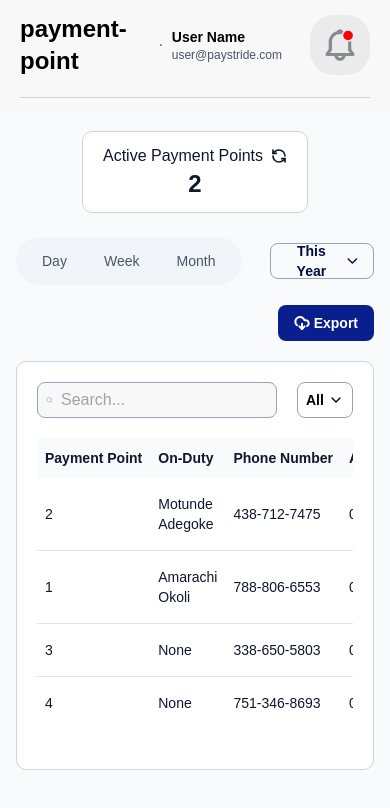
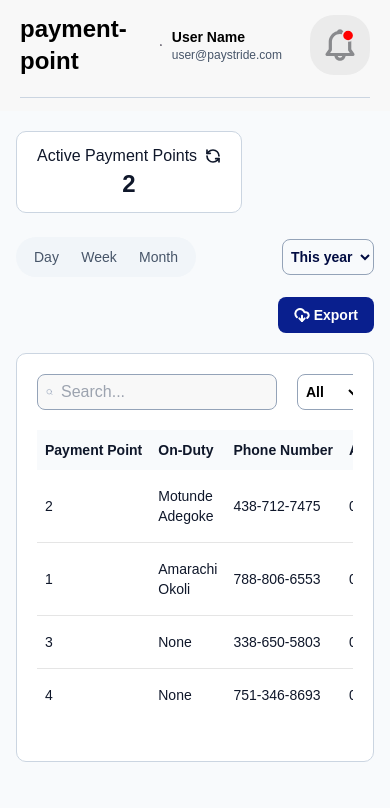
Before and after one commit to Paystride-Official/paystride-web, a Next.js app: page /payment-point in a window 390 px wide. Shown: the top 808 px of the page. Built offline with nearby package versions, Linux system fonts and the light colour scheme.

Commit message:
page fix

```diff
--- a/app/(dashboard)/payment-point/_component/AddnewPaymentpoint.tsx
+++ b/app/(dashboard)/payment-point/_component/AddnewPaymentpoint.tsx
@@ -24,13 +24,13 @@ const AddnewPaymentpoint = () => {
           Add New
         </button>
       </AlertDialogTrigger>
-      <AlertDialogContent className="max-w-[446px]">
+      <AlertDialogContent className="sm:w-[446px]">
         <AlertDialogHeader>
           <AlertDialogTitle>Add New Payment Point</AlertDialogTitle>
           <AlertDialogDescription>
             <form className="pt-5">
-              <section className="flex items-center justify-between gap-5 px-2">
-                <div className="flex-[2]">
+              <section className="flex items-center justify-between gap-5 min-[450px]:px-2">
+                <div className="min-[501px]:flex-[2] w-[6.1rem]">
                   <label
                     htmlFor="paymentpoint"
                     className="font-semibold text-sm text-[#475569]"
--- a/app/(dashboard)/payment-point/_component/EditModal.tsx
+++ b/app/(dashboard)/payment-point/_component/EditModal.tsx
@@ -16,10 +16,13 @@ import React, { useState } from 'react';
 type Props = {
   paymentPoint: string;
   status: 'Active' | 'Inactive';
+  onDuty: string;
 };
 
-const EditModal = ({ paymentPoint, status }: Props) => {
+const EditModal = ({ paymentPoint, status, onDuty }: Props) => {
   const [activeChoice, setActiveChoice] = useState(status);
+
+  const otherStaff = paymentpointStaff.filter((staff) => staff !== onDuty);
 
   return (
     <AlertDialog>
@@ -34,7 +37,7 @@ const EditModal = ({ paymentPoint, status }: Props) => {
               <div>
                 <label
                   htmlFor="staff"
-                  className="font-semibold text-sm text-[#475569]"
+                  className="font-semibold text-sm text-[#475569] text-start"
                 >
                   Staff
                 </label>
@@ -43,7 +46,8 @@ const EditModal = ({ paymentPoint, status }: Props) => {
                   id="staff"
                   className="w-full border border-[#94A3B8] h-9 rounded-[8px] px-[10px] text-sm outline-none"
                 >
-                  {paymentpointStaff.map((staff, index) => (
+                  <option value={onDuty}>{onDuty}</option>
+                  {otherStaff.map((staff, index) => (
                     <option key={index} value={staff} className="text-sm">
                       {staff}
                     </option>
@@ -54,7 +58,7 @@ const EditModal = ({ paymentPoint, status }: Props) => {
               <section className="my-5 flex gap-6 items-center">
                 <div
                   className={cn('flex gap-2', {
-                    '': activeChoice === 'Active',
+                    null: activeChoice === 'Active',
                   })}
                 >
                   <div
@@ -72,7 +76,7 @@ const EditModal = ({ paymentPoint, status }: Props) => {
 
                 <div
                   className={cn('flex gap-2', {
-                    '': activeChoice === 'Inactive',
+                    null: activeChoice === 'Inactive',
                   })}
                 >
                   <div
--- a/app/(dashboard)/payment-point/page.tsx
+++ b/app/(dashboard)/payment-point/page.tsx
@@ -3,7 +3,7 @@ import Export from '@/components/DataTable/Export/Export';
 import FilterBtn from '@/components/DataTable/Filter/Filter';
 import SearchBar from '@/components/DataTable/Search/Search';
 import { paymentpointColumn, paymentpointData } from '@/constants/tableData';
-import { ChevronDown, RefreshCcw } from 'lucide-react';
+import { RefreshCcw } from 'lucide-react';
 import React from 'react';
 import AddnewPaymentpoint from './_component/AddnewPaymentpoint';
 
@@ -11,8 +11,8 @@ const PaymentPoint = () => {
   return (
     <div className="pt-5 pb-[52px]">
       <div className="flex flex-col gap-5">
-        <div className="flex flex-col lg:flex-row items-center justify-between gap-6">
-          <div className="bg-white py-3 px-5 gap-1 text-center border border-[#CBD5E1] rounded-[10px] text-[#0F172A]">
+        <div className="flex flex-col lg:flex-row lg:items-center justify-between gap-6">
+          <div className="bg-white py-3 px-5 gap-1 text-center border border-[#CBD5E1] rounded-[10px] text-[#0F172A] w-fit">
             <p className="flex items-center gap-2">
               Active Payment Points <RefreshCcw size={16} strokeWidth={2.5} />
             </p>
@@ -20,33 +20,32 @@ const PaymentPoint = () => {
               2
             </h1>
           </div>
-          <div className="flex items-center gap-7 text-sm">
-            <div className="flex w-[240px] h-12 items-center justify-between px-[10px] bg-[#F1F5F9] rounded-[40px] text-[#475569]">
+          <div className="flex items-center gap-7 text-sm w-full min-[450px]:w-auto justify-between">
+            <div className="flex w-[180px] min-[450px]:w-[240px] h-10 min-[450px]:h-12 items-center justify-between px-2 min-[450px]:px-[10px] bg-[#F1F5F9] rounded-[40px] text-[#475569]">
               <button
                 type="button"
-                className="bg-transparent hover:bg-[#DEE4FF] py-2 px-4 rounded-[20px]"
+                className="bg-transparent hover:bg-[#DEE4FF] py-1 min-[450px]:py-2 px-[10px] min-[450px]:px-4 rounded-[20px]"
               >
                 Day
               </button>
               <button
                 type="button"
-                className="bg-transparent hover:bg-[#DEE4FF] py-2 px-4 rounded-[20px]"
+                className="bg-transparent hover:bg-[#DEE4FF] py-1 min-[450px]:py-2 px-[10px] min-[450px]:px-4 rounded-[20px]"
               >
                 Week
               </button>
               <button
                 type="button"
-                className="bg-transparent hover:bg-[#DEE4FF] py-2 px-4 rounded-[20px]"
+                className="bg-transparent hover:bg-[#DEE4FF] py-1 min-[450px]:py-2 px-[10px] min-[450px]:px-4 rounded-[20px]"
               >
                 Month
               </button>
             </div>
-            <button
-              type="button"
-              className="bg-transparent text-[#020C42] rounded-[8px] h-9 px-3 flex items-center justify-center gap-1 border border-[#94A3B8] font-semibold"
-            >
-              This Year <ChevronDown size={18} />
-            </button>
+            <select className="bg-transparent text-[#020C42] rounded-[8px] h-9 px-1 outline-none min-[450px]:px-3 border border-[#94A3B8] font-semibold">
+              <option value="">This year</option>
+              <option value="2024">2026</option>
+              <option value="2024">2025</option>
+            </select>
           </div>
         </div>
         <div className="flex justify-end">
@@ -58,12 +57,11 @@ const PaymentPoint = () => {
             <div className="flex gap-5">
               <SearchBar />
               <div className="flex gap-3 font-semibold text-sm">
-                <button
-                  type="button"
-                  className="bg-transparent text-black rounded-[8px] h-9 px-2 flex items-center justify-center gap-1 border border-[#94A3B8]"
-                >
-                  All <ChevronDown size={16} />
-                </button>
+                <select className="bg-transparent text-black rounded-[8px] h-9 px-1 outline-none gap-1 border border-[#94A3B8]">
+                  <option value="">All</option>
+                  <option value="2024">Point</option>
+                  <option value="2024">Staff</option>
+                </select>
                 <button
                   type="button"
                   className="bg-[#DEE4FF] text-black rounded-[8px] w-20 h-9 px-2 flex items-center justify-center gap-1"
--- a/components/ui/alert-dialog.tsx
+++ b/components/ui/alert-dialog.tsx
@@ -49,13 +49,7 @@ const AlertDialogHeader = ({
   className,
   ...props
 }: React.HTMLAttributes<HTMLDivElement>) => (
-  <div
-    className={cn(
-      'flex flex-col space-y-2 text-center sm:text-left',
-      className
-    )}
-    {...props}
-  />
+  <div className={cn('flex flex-col space-y-2', className)} {...props} />
 );
 AlertDialogHeader.displayName = 'AlertDialogHeader';
 
@@ -118,7 +112,7 @@ const AlertDialogCancel = React.forwardRef<
     ref={ref}
     className={cn(
       //   buttonVariants({ variant: 'outline' }),
-      'mt-2 sm:mt-0',
+      'mt-0',
       className
     )}
     {...props}
--- a/constants/tableData.tsx
+++ b/constants/tableData.tsx
@@ -402,6 +402,7 @@ export const paymentpointColumn: ColumnDef<PaymentpointData>[] = [
         <EditModal
           paymentPoint={row.original.paymentPoint}
           status={row.original.status}
+          onDuty={row.original.onDuty}
         />
       );
     },
```
